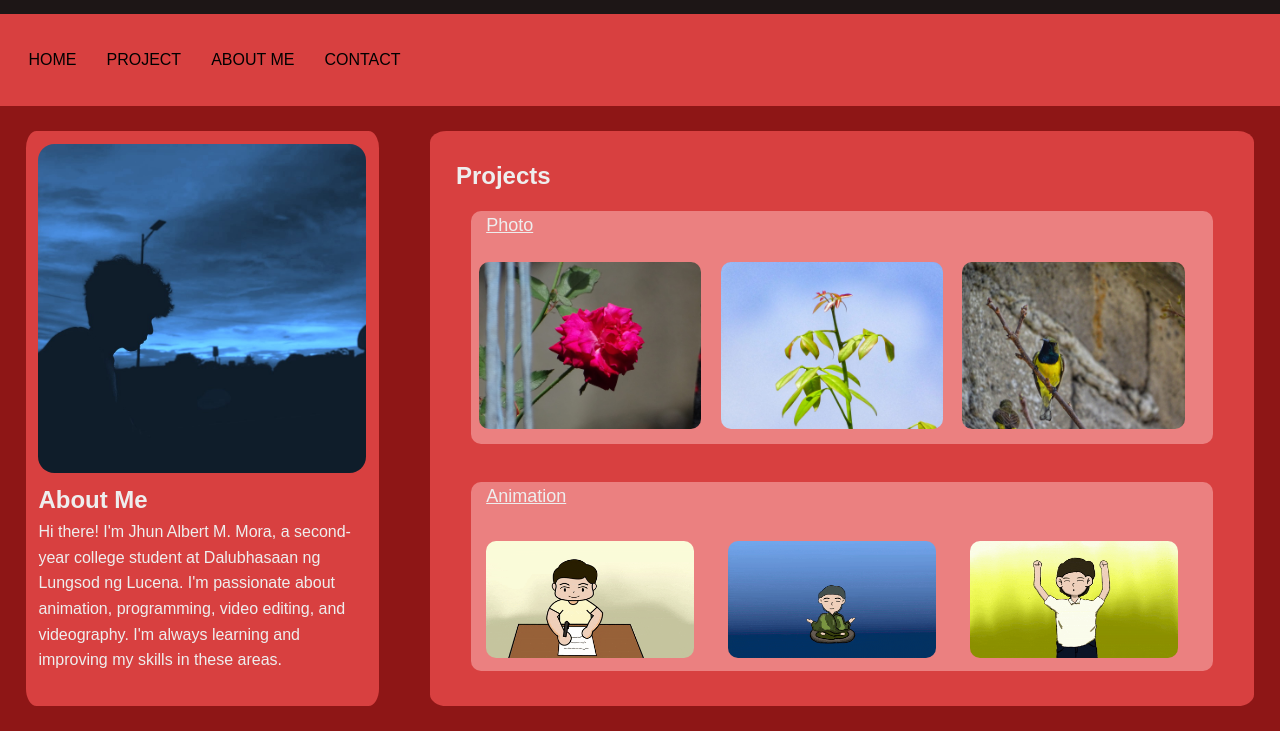
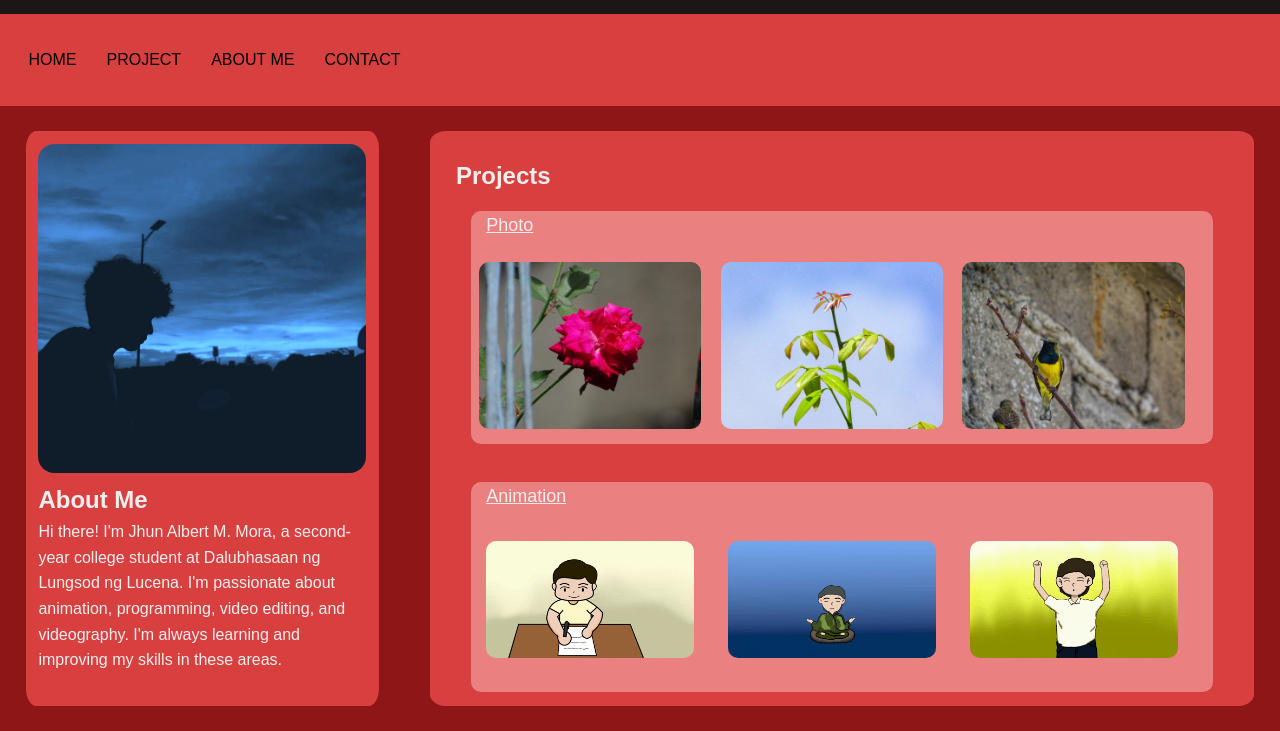
Before and after one commit to Jameryxxs/ITPS205-Assignment-1, a plain HTML site: page index.html in a window 1280 px wide. Shown: the part 116-847 px from the top of the page. Drawn offline with Linux system fonts and the light colour scheme.

Commit message:
update ulit

```diff
--- a/style.css
+++ b/style.css
@@ -105,7 +105,7 @@ body {
 }
 .ani {
     width: 96%;
-    height: 36%;
+    height: 40%;
     background: #eb8080;
     border-radius: 10px;
     margin-left: 2%;
```
